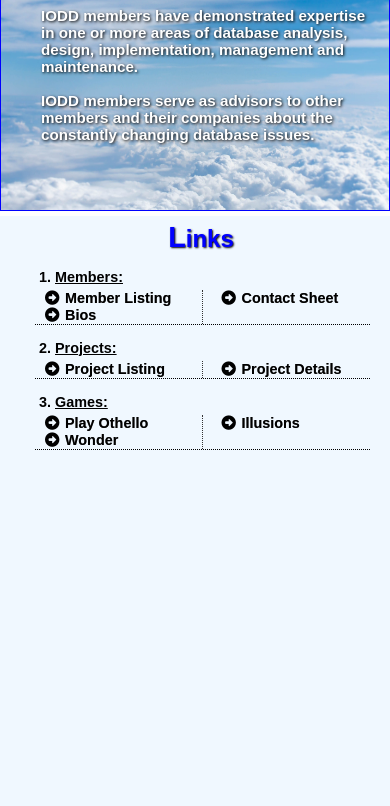
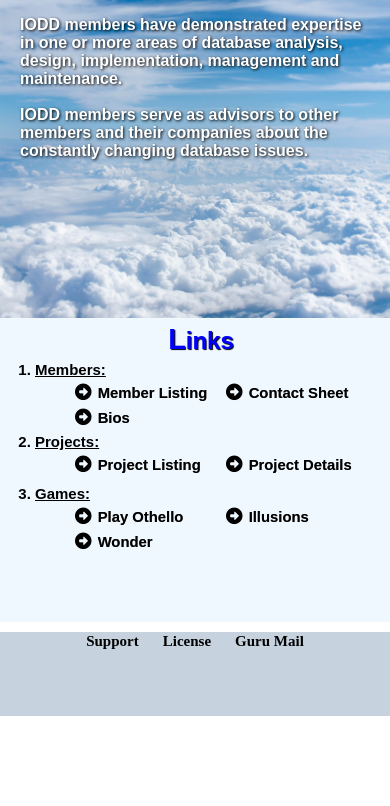
Before and after one commit to robinmattern/IODDCOM_prod-robin, a plain HTML site: page home/index.html in a window 390 px wide. Shown: the part 122-928 px from the top of the page. After the commit the page ends 844 px from the top, so only its background shows below. Drawn offline with Linux system fonts and the light colour scheme; a web font is replaced by a local one.

Commit message:
Tightened

```diff
--- a/home/index.css
+++ b/home/index.css
@@ -162,7 +162,7 @@ The .Section1 properites
     background-position: center;
     border-bottom: 0px black solid;
     width: 100%;
-    height: 40%;
+    height: 39%;
     position: relative;
     top: 10%;
     overflow: auto;
@@ -186,8 +186,8 @@ The .Section1 properites
   font-family: Arial, Helvetica, sans-serif;
   color: white;
   font-weight: 300;
-  margin: 10px 20px 0px 40px;
-  font-size: 25px;
+  margin: 20px 20px 0px 40px;
+  font-size: 22px;
   font-weight: 600;
   text-shadow: 1px 1px 3px #000000;
 
@@ -204,7 +204,7 @@ The .Section2 properites
     background: aliceblue;
     background-image: ;
     width: 100%;
-    height: 50%;
+    height: 51%;
     position: relative;
     color: black;
     top:10%; /*<---ADD to adjust the top position*/
@@ -228,7 +228,7 @@ The .Section2 properites
 /*------------------------------------------*/
 .Section2Paragraph {
     margin: 0px 20px 0px 25px;
-    font-size: .9rem;
+    font-size: 16px;
     font-weight: 600;
   }
 /*------------------------------------------*/
@@ -259,7 +259,7 @@ The .Section2 properites
   .Section2Paragraph a {
     color: black;
     font-family: Arial, Helvetica, sans-serif;
-    font-size: 22px;
+    font-size: 20px;
     font-weight: 600;
     text-shadow: 0px 0px 0px gray;
     text-decoration: none;
@@ -272,11 +272,11 @@ The .Section2 properites
     color: var(--Section2Paragraph_hover-color);
   }
 .MainOrderedList {
-  font-size: 25px;
+  font-size: 20px;
   font-weight: 600;
   font-family: Arial, Helvetica, sans-serif;
   color: black;
-  margin: 15px 0px 0px 30px;
+  margin: 8px 0px 0px 30px;
   text-decoration: underline;
 }
 /* Section2 END ^^^^^^^^^^^^^^^^^^^^^^^^^^^^^*/
@@ -320,6 +320,10 @@ The .Footer properites
 .FooterNavListItem a:hover,
 .FooterNavListItem a:active {
   color: var(--Footer_hover-color);
+}
+
+.footer-break{
+  display: none;
 }
 /* Footer END ^^^^^^^^^^^^^^^^^^^^^^^^^^^^*/
 
@@ -431,10 +435,10 @@ The @media MAX-width query properties
 The @media MIN-width query properties
 IPHONE *****
 =========================================*/
-@media only screen and (max-width: 370px) {
+@media only screen and (max-width: 400px) {
 /*@media (min-width: 400px) {*/
 .Header {
-   height: 75px;
+   height: 60px;
 }
 .HeaderNavList {
     display: none;
@@ -454,45 +458,49 @@ IPHONE *****
 }
 .Section1 {
   /*background-color: pink;*/
-  border: 1px solid blue;
-  height: 35%;
+  border: 0px solid blue;
+  top: 60px;
+  height: 45%;
 }
 .Section1Title {
-  font-size: 120%;
+  font-size: 150%;
   text-align: center;
 }
 .Section1Paragraph {
-  font-size: 75%;
+  font-size: 100%;
+  margin: 40px 20px 0px 20px;
 }
 .Section2 {
-  height: 65%;
+  height: 36%;
+  top: 60px;
 }
 .Section2Title {
-  font-size: 120%;
+  font-size: 150%;
   text-align: center;
   text-shadow: 1px 1px 1px #000000;
 }
 .Section2Paragraph {
   font-size: 75%;
   padding-left: 15px;
+  margin: 5px 0px 5px 60px;
 }
 .Section2Paragraph ul {
-  margin: 0px 0px 5px -10px;
-  font-size: 90%;
-  columns: 1;
-  -webkit-columns: 1;
-  -moz-columns: 1;
+  margin: 0px 0px 5px 30px;
+  font-size: 110%;
+  columns: 2;
+  -webkit-columns: 2;
+  -moz-columns: 2;
   column-rule: none;
   border-bottom: none;
 }
 .Section2Paragraph li {
-  font-size: 90%;
-  margin: 0 0 0 -45px;
+  font-size: 100%;
+  margin: 0px 0px 5px -40px;
 }
 .Section2Paragraph a {
   font-size: 90%;
   font-weight: 600;
-  margin: px 0;
+  margin: 0px;
   padding: 2px;
 }
 .Section2Paragraph ul a:hover,
@@ -500,7 +508,21 @@ IPHONE *****
   font-size: 110%;
 }
 .Footer {
-   display: none;
+   display: block;
+   position: relative;
+   top: 60px;
+   height: 10%;
+   bottom: 0;
+}
+.FooterNavList {
+  margin-top: 10px;
+  padding: 0;
+}
+/*------------------------------------------*/
+.FooterNavListItem a {
+  font-size: 15px;
+  margin-top: 18px;
+  padding-top: 12px;
 }
 }
 
--- a/home/index.html
+++ b/home/index.html
@@ -19,7 +19,7 @@
             <div class="Header">
                 <div class="MenuWrap">
                     <input type="checkbox" class="Toggler">
-                    <div class="Hamburger"><div></div></div>
+                    <div class="Hamburger" style="background: rgb(198 210 222);"><div></div></div>
                     <div class="Menu">
                     <div>
                         <div>
@@ -92,7 +92,7 @@
             <!-- END  Section2 -->
 
             <!--  Footer -->
-            <div class="Footer">
+            <div class="Footer"><span class="footer-break"><br></span>
                 <ul class="FooterNavList">
                     <li class="FooterNavListItem"><a href="https://discord.com/channels/928752444316483585/928752444316483587" target="_blank" title="Go to Our Support Page">Support</a></li>
                     <li class="FooterNavListItem"><a href="https://www.gnu.org/licenses/gpl-3.0.en.html" target="_blank" title="View Our License Agreement">License</a></li>
```
